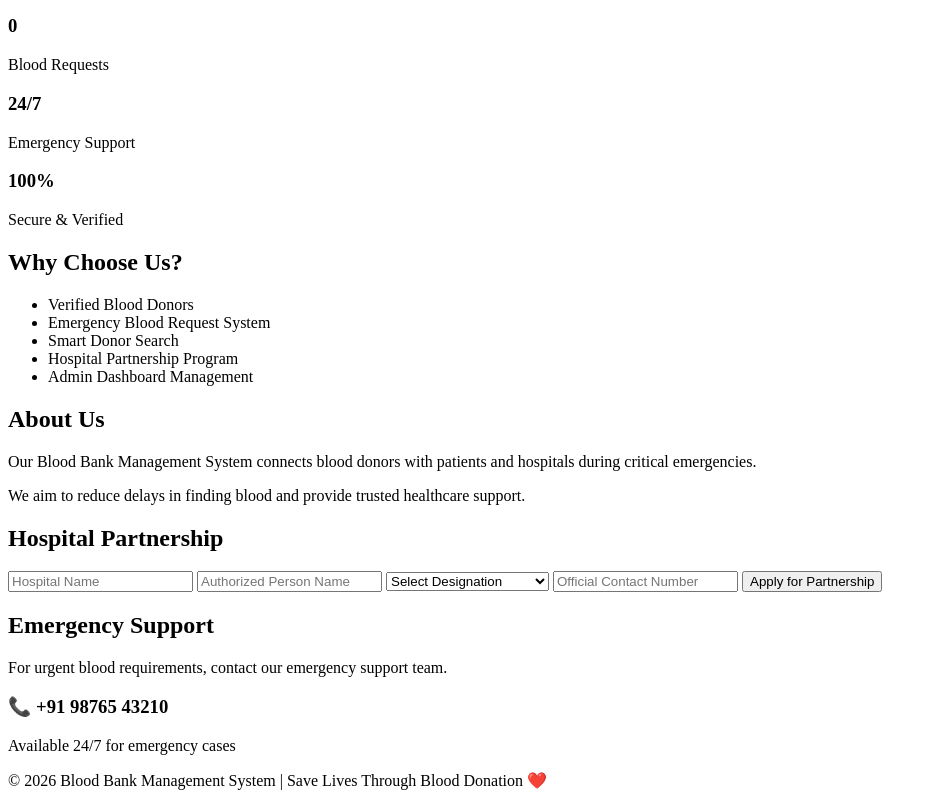
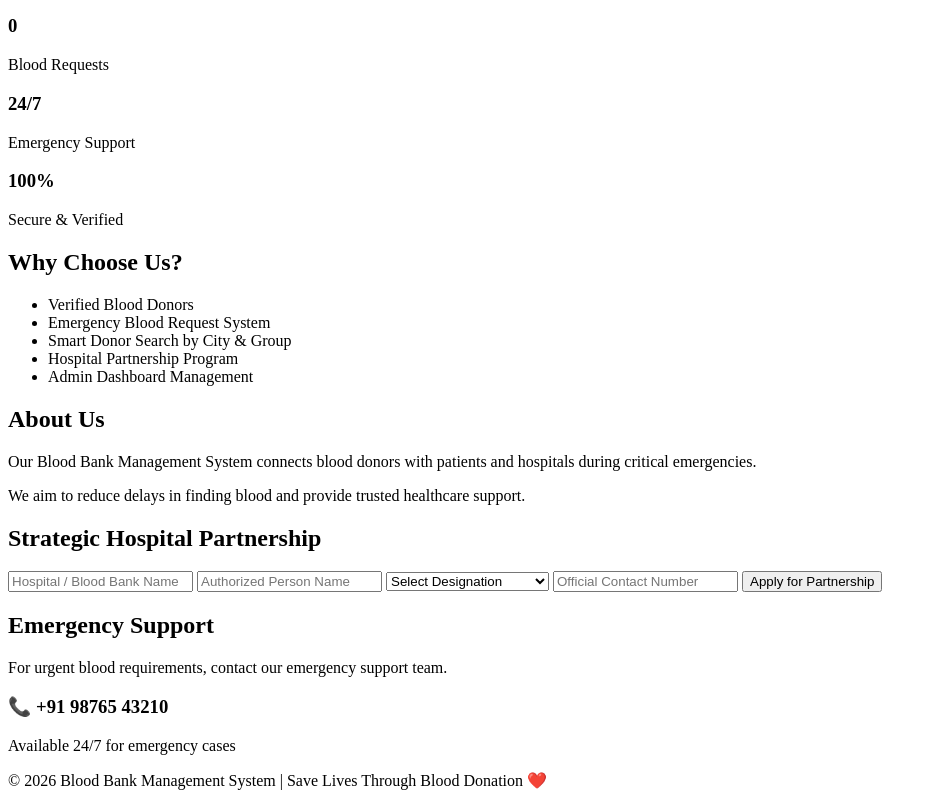
Before and after one commit to vaibhavrai857-collab/My-first-project, a plain HTML site: page index.html in a window 1280 px wide. Shown: the part 720-1518 px from the top of the page, without its empty margins (0-937 px from the left). Drawn offline with Linux system fonts and the light colour scheme; no server answers.

Commit message:
Update index.html

```diff
--- a/index.html
+++ b/index.html
@@ -10,7 +10,7 @@
     <!-- Font Awesome -->
     <link rel="stylesheet" href="https://cdnjs.cloudflare.com/ajax/libs/font-awesome/6.5.0/css/all.min.css">
 
-    <!-- IMPORTANT: Only homepage uses home.css -->
+    <!-- ONLY Home Page CSS -->
     <link rel="stylesheet" href="home.css">
 </head>
 <body>
@@ -131,7 +131,7 @@
         <ul>
             <li>Verified Blood Donors</li>
             <li>Emergency Blood Request System</li>
-            <li>Smart Donor Search</li>
+            <li>Smart Donor Search by City & Group</li>
             <li>Hospital Partnership Program</li>
             <li>Admin Dashboard Management</li>
         </ul>
@@ -155,14 +155,14 @@
 
     <!-- Hospital Partnership -->
     <div class="box">
-        <h2>Hospital Partnership</h2>
+        <h2>Strategic Hospital Partnership</h2>
 
         <form id="hospitalForm">
 
             <input
                 type="text"
                 id="hospitalName"
-                placeholder="Hospital Name"
+                placeholder="Hospital / Blood Bank Name"
                 required
             >
 
```
